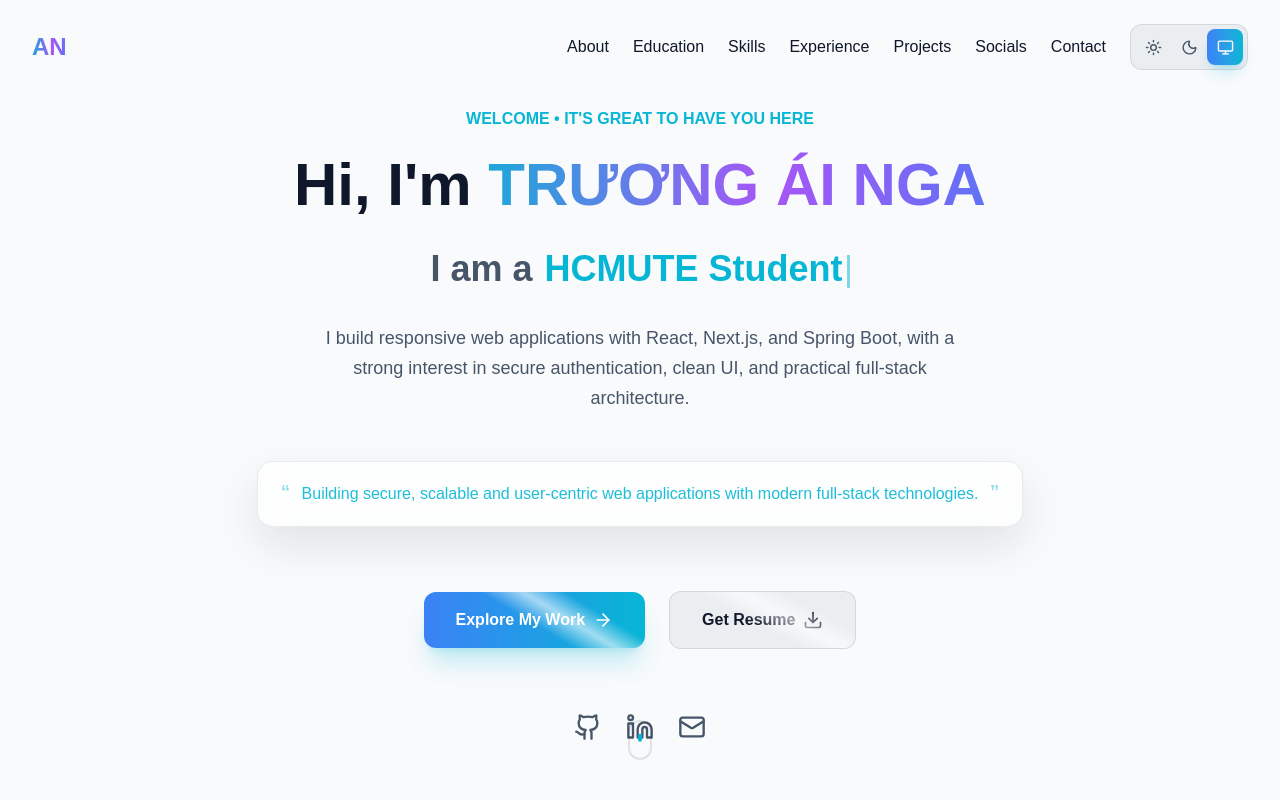
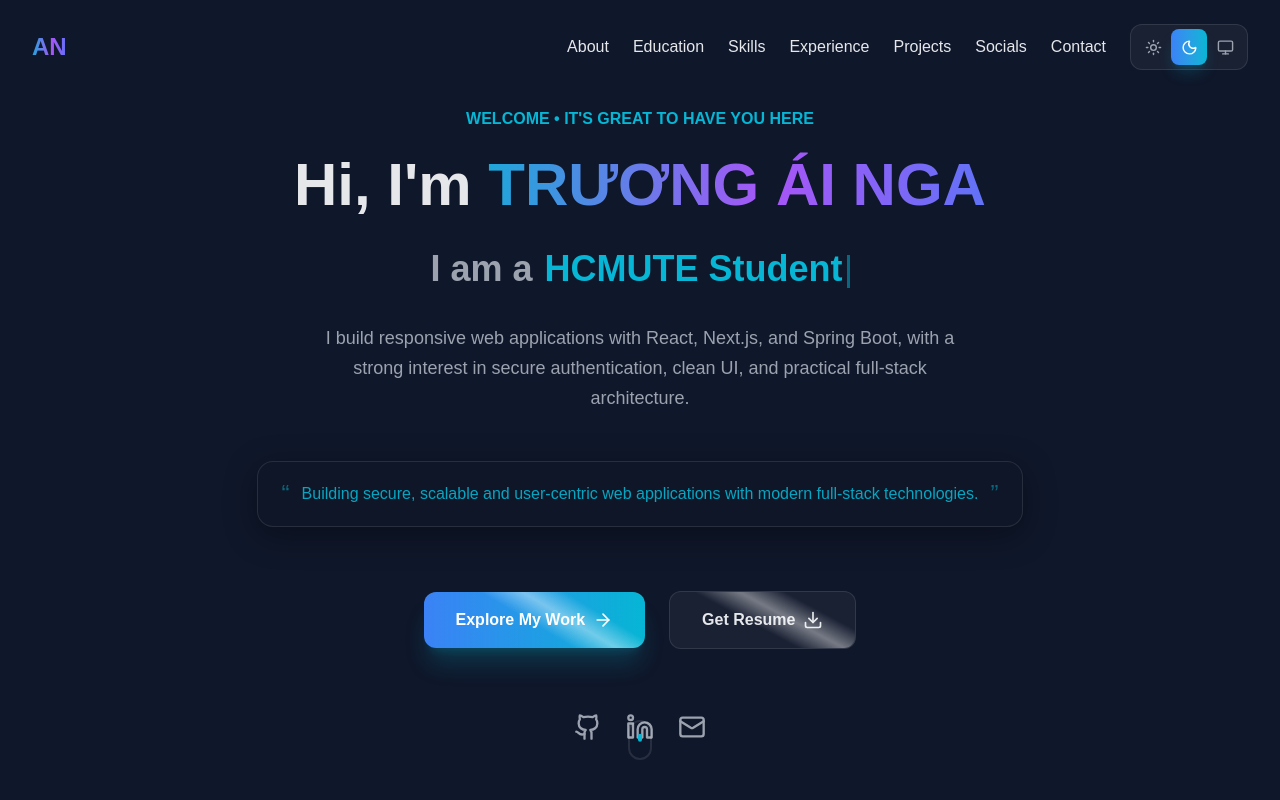
Before and after one commit to AiNga04/Portfolio, a Next.js app: page / in a window 1280 px wide. Shown: the top 800 px of the page. Built offline with nearby package versions, Linux system fonts and the light colour scheme.

Commit message:
feat: update project fade effect and add project image shade utility; modify theme handling to default to dark mode

```diff
--- a/src/app/globals.css
+++ b/src/app/globals.css
@@ -53,7 +53,7 @@
   --footer-mid: #edf5ff;
   --footer-end: #f8fafc;
   --image-panel: #e2e8f0;
-  --project-fade: rgba(248, 250, 252, 0.96);
+  --project-fade: rgba(248, 250, 252, 0.58);
   --shimmer-highlight: rgba(255, 255, 255, 0.6);
 }
 
@@ -216,6 +216,14 @@ body {
   background: linear-gradient(to top, var(--project-fade), transparent);
 }
 
+@utility project-image-shade {
+  opacity: 0.18;
+}
+
+.dark .project-image-shade {
+  opacity: 0.8;
+}
+
 @utility image-panel {
   background-color: var(--image-panel);
 }
--- a/src/app/layout.tsx
+++ b/src/app/layout.tsx
@@ -53,8 +53,8 @@ export default function RootLayout({
     (function() {
       try {
         var storageKey = "portfolio-theme";
-        var theme = localStorage.getItem(storageKey) || "system";
-        if (theme !== "light" && theme !== "dark" && theme !== "system") theme = "system";
+        var theme = localStorage.getItem(storageKey) || "dark";
+        if (theme !== "light" && theme !== "dark" && theme !== "system") theme = "dark";
         var systemDark = window.matchMedia("(prefers-color-scheme: dark)").matches;
         var resolved = theme === "system" ? (systemDark ? "dark" : "light") : theme;
         var root = document.documentElement;
--- a/src/components/Projects.tsx
+++ b/src/components/Projects.tsx
@@ -53,10 +53,10 @@ export default function Projects() {
                     src={project.image}
                     alt={project.title}
                     fill
-                    className="object-cover opacity-70 group-hover:opacity-100 transition-all duration-500 dark:opacity-50"
+                    className="object-cover opacity-100 transition-transform duration-500 dark:opacity-50 dark:group-hover:opacity-100"
                     sizes="(max-width: 768px) 100vw, (max-width: 1200px) 50vw, 33vw"
                   />
-                  <div className="absolute inset-0 project-fade z-20 opacity-80" />
+                  <div className="absolute inset-0 project-fade project-image-shade z-20" />
                 </div>
 
                 {/* Hover Overlay */}
--- a/src/components/ThemeProvider.tsx
+++ b/src/components/ThemeProvider.tsx
@@ -1,6 +1,12 @@
 "use client";
 
-import { createContext, useContext, useEffect, useMemo, useState } from "react";
+import {
+  createContext,
+  useContext,
+  useEffect,
+  useMemo,
+  useSyncExternalStore,
+} from "react";
 
 export type ThemeMode = "light" | "dark" | "system";
 type ResolvedTheme = "light" | "dark";
@@ -13,6 +19,7 @@ type ThemeContextValue = {
 
 const STORAGE_KEY = "portfolio-theme";
 const ThemeContext = createContext<ThemeContextValue | null>(null);
+const THEME_CHANGE_EVENT = "portfolio-theme-change";
 
 function getSystemTheme(): ResolvedTheme {
   if (
@@ -34,47 +41,59 @@ function applyTheme(mode: ThemeMode) {
   return resolved;
 }
 
+function getStoredTheme(): ThemeMode {
+  if (typeof window === "undefined") {
+    return "dark";
+  }
+
+  const storedTheme = localStorage.getItem(STORAGE_KEY);
+  return storedTheme === "light" ||
+    storedTheme === "dark" ||
+    storedTheme === "system"
+    ? storedTheme
+    : "dark";
+}
+
+function getThemeSnapshot() {
+  const theme = getStoredTheme();
+  const resolvedTheme = theme === "system" ? getSystemTheme() : theme;
+  return `${theme}:${resolvedTheme}`;
+}
+
+function getServerThemeSnapshot() {
+  return "dark:dark";
+}
+
+function subscribeToThemeChanges(callback: () => void) {
+  window.addEventListener(THEME_CHANGE_EVENT, callback);
+  const media = window.matchMedia("(prefers-color-scheme: dark)");
+  media.addEventListener("change", callback);
+
+  return () => {
+    window.removeEventListener(THEME_CHANGE_EVENT, callback);
+    media.removeEventListener("change", callback);
+  };
+}
+
 export function ThemeProvider({ children }: { children: React.ReactNode }) {
-  const [theme, setThemeState] = useState<ThemeMode>(() => {
-    if (typeof document === "undefined") {
-      return "system";
-    }
-
-    const currentTheme = document.documentElement.dataset.theme;
-    return currentTheme === "light" ||
-      currentTheme === "dark" ||
-      currentTheme === "system"
-      ? currentTheme
-      : "system";
-  });
-  const [resolvedTheme, setResolvedTheme] = useState<ResolvedTheme>(() => {
-    if (typeof document === "undefined") {
-      return "light";
-    }
-
-    return document.documentElement.classList.contains("dark") ? "dark" : "light";
-  });
+  const snapshot = useSyncExternalStore(
+    subscribeToThemeChanges,
+    getThemeSnapshot,
+    getServerThemeSnapshot,
+  );
+  const [theme, resolvedTheme] = snapshot.split(":") as [
+    ThemeMode,
+    ResolvedTheme,
+  ];
 
   useEffect(() => {
-    const media = window.matchMedia("(prefers-color-scheme: dark)");
-    const handleSystemChange = () => {
-      setThemeState((current) => {
-        if (current === "system") {
-          setResolvedTheme(applyTheme("system"));
-        }
-
-        return current;
-      });
-    };
-
-    media.addEventListener("change", handleSystemChange);
-    return () => media.removeEventListener("change", handleSystemChange);
-  }, []);
+    applyTheme(getStoredTheme());
+  }, [theme, resolvedTheme]);
 
   const setTheme = (nextTheme: ThemeMode) => {
     localStorage.setItem(STORAGE_KEY, nextTheme);
-    setThemeState(nextTheme);
-    setResolvedTheme(applyTheme(nextTheme));
+    applyTheme(nextTheme);
+    window.dispatchEvent(new Event(THEME_CHANGE_EVENT));
   };
 
   const value = useMemo(
```
